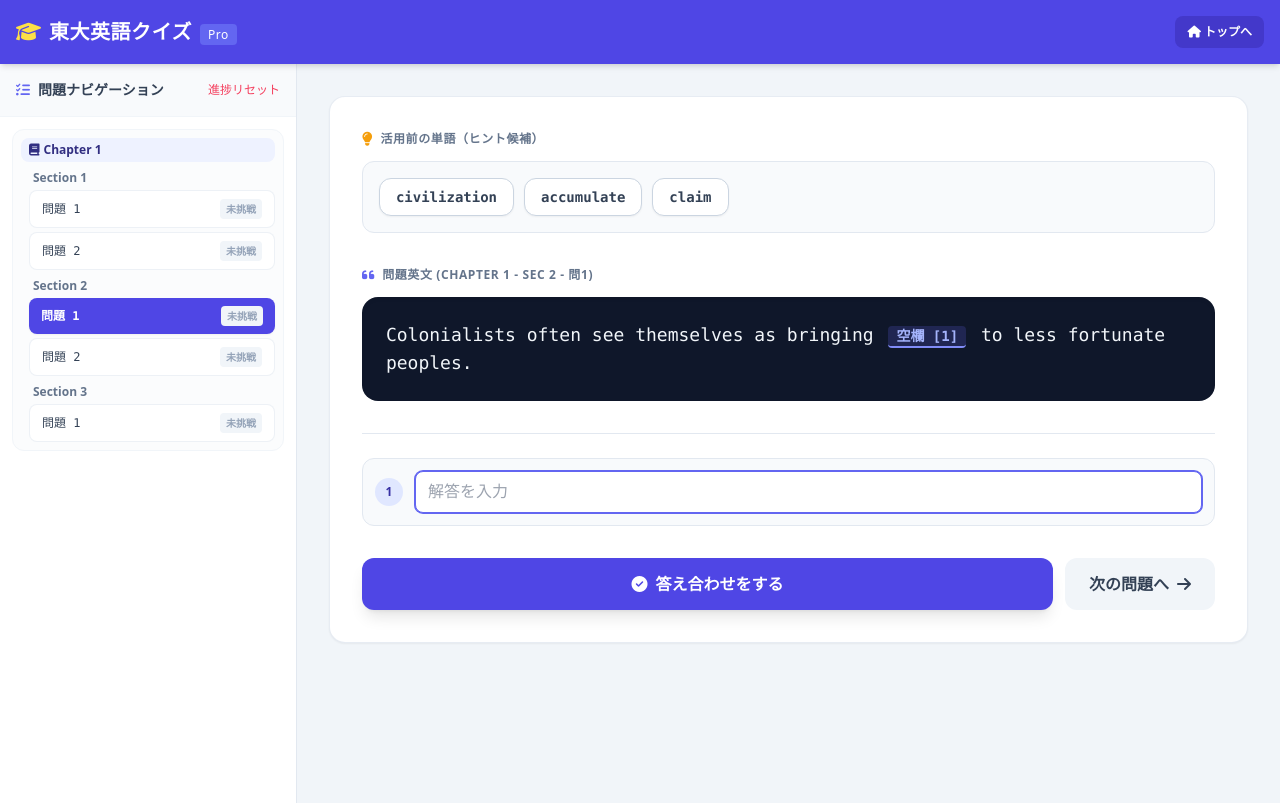
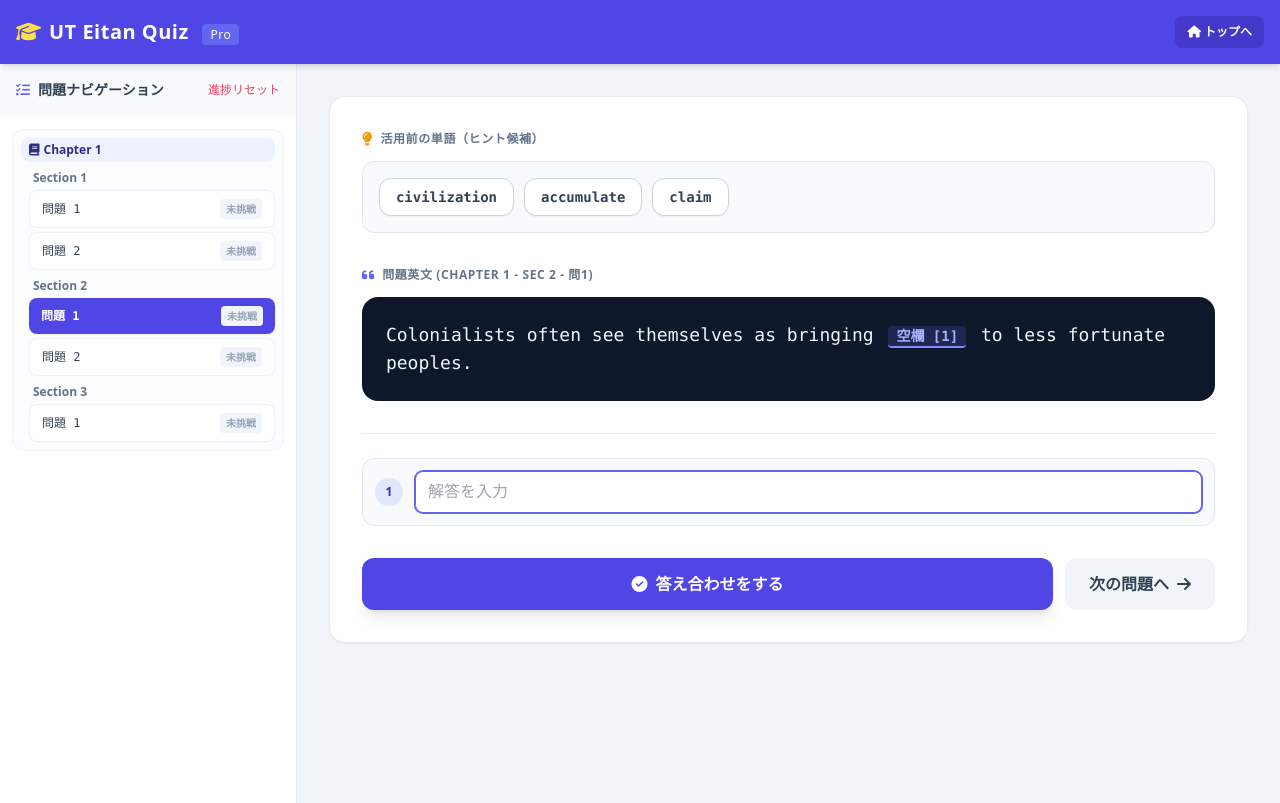
Before and after one commit to mizki15/legendary-pancake, a Flask app: page /ut-eitan-quiz/ in a window 1280 px wide. Run offline with Flask 3, Linux system fonts and the light colour scheme; some libraries are stand-ins or nearby versions.

Commit message:
Update quiz.html

```diff
--- a/templates/ut_eitan_quiz/quiz.html
+++ b/templates/ut_eitan_quiz/quiz.html
@@ -3,13 +3,12 @@
 <head>
     <meta charset="UTF-8">
     <meta name="viewport" content="width=device-width, initial-scale=1.0">
-    <title>東大英語クイズ - 進捗管理付き</title>
+    <title>UT Eitan Quiz - 進捗管理付き</title>
     <script src="https://cdn.tailwindcss.com"></script>
     <link rel="stylesheet" href="https://cdnjs.cloudflare.com/ajax/libs/font-awesome/6.4.0/css/all.min.css">
     <style>
         .word-badge { transition: all 0.2s ease; }
         .word-badge:hover { transform: translateY(-2px); }
-        /* サイドバー用のカスタムスクロールバー */
         .custom-scrollbar::-webkit-scrollbar { width: 5px; }
         .custom-scrollbar::-webkit-scrollbar-track { background: #f1f5f9; }
         .custom-scrollbar::-webkit-scrollbar-thumb { background: #cbd5e1; border-radius: 4px; }
@@ -21,7 +20,7 @@
         <div class="max-w-7xl mx-auto px-4 py-4 flex justify-between items-center">
             <h1 class="text-xl font-bold flex items-center gap-2">
                 <i class="fa-solid fa-graduation-cap text-yellow-300"></i>
-                <span class="tracking-wide">東大英語クイズ<span class="text-xs font-normal bg-indigo-500 px-2 py-0.5 rounded ml-2">Pro</span></span>
+                <span class="tracking-wide">UT Eitan Quiz <span class="text-xs font-normal bg-indigo-500 px-2 py-0.5 rounded ml-2">Pro</span></span>
             </h1>
             <a href="/" class="text-xs bg-indigo-700 hover:bg-indigo-800 text-white font-semibold px-3 py-2 rounded-lg transition">
                 <i class="fa-solid fa-house"></i> トップへ
@@ -132,13 +131,11 @@
         const targetsCount = {{ targets_count }};
         const currentIdx = {{ current_idx }};
         const totalQuestions = {{ total_questions }};
-
-        // ローカルストレージ用のキー名
         const STORAGE_KEY = 'ut_eitan_quiz_progress_2026';
 
         document.addEventListener('DOMContentLoaded', () => {
             renderSentenceAndInputs();
-            loadAndApplyProgress(); // サイドバーの正誤状態を復元
+            loadAndApplyProgress();
         });
 
         function renderSentenceAndInputs() {
@@ -162,13 +159,9 @@
             if(document.getElementById('answer-input-0')) document.getElementById('answer-input-0').focus();
         }
 
-        // --- 進捗管理のコアロジック ---
-
-        // ローカルストレージから進捗データを読み込んでサイドバーに反映する
         function loadAndApplyProgress() {
             const progress = JSON.parse(localStorage.getItem(STORAGE_KEY)) || {};
 
-            // 全てのサイドバーアイテムの状態を一括更新
             document.querySelectorAll('.sidebar-item').forEach(item => {
                 const idx = item.id.replace('sidebar-item-', '');
                 const badge = document.getElementById(`status-badge-${idx}`);
@@ -183,16 +176,13 @@
             });
         }
 
-        // 現在の問題の結果を保存する
         function saveProgress(status) {
             const progress = JSON.parse(localStorage.getItem(STORAGE_KEY)) || {};
-
-            // すでに「正解」している場合は、上書きせず「正解」を維持する（お好みで変更可）
             if (progress[currentIdx] !== 'correct' || status === 'correct') {
                 progress[currentIdx] = status;
                 localStorage.setItem(STORAGE_KEY, JSON.stringify(progress));
             }
-            loadAndApplyProgress(); // サイドバーの見た目を更新
+            loadAndApplyProgress();
         }
 
         function clearProgress() {
@@ -202,7 +192,6 @@
             }
         }
 
-        // 答え合わせ送信
         async function submitAnswer(event) {
             event.preventDefault();
             const answers = [];
@@ -218,7 +207,6 @@
                 });
                 const data = await response.json();
 
-                // データの正誤をローカルストレージに保存
                 if (data.is_all_correct) {
                     saveProgress('correct');
                 } else {
@@ -262,6 +250,31 @@
             if (nextIdx >= totalQuestions) nextIdx = 0;
             window.location.href = `/ut-eitan-quiz/?q=${nextIdx}`;
         }
+
+        function loadRandomQuestion() {
+            window.location.href = `/ut-eitan-quiz/`;
+        }
+
+        // 追加：未クリア問題からランダム選出
+        function loadRandomUnsolvedQuestion() {
+            const progress = JSON.parse(localStorage.getItem(STORAGE_KEY)) || {};
+            const unsolvedIndices = [];
+
+            for (let i = 0; i < totalQuestions; i++) {
+                if (progress[i] !== 'correct') {
+                    unsolvedIndices.push(i);
+                }
+            }
+
+            if (unsolvedIndices.length === 0) {
+                alert('素晴らしい！すべての問題をクリアしました！🎉\n全問題の中からランダムに出題します。');
+                loadRandomQuestion();
+                return;
+            }
+
+            const randomIndex = unsolvedIndices[Math.floor(Math.random() * unsolvedIndices.length)];
+            window.location.href = `/ut-eitan-quiz/?q=${randomIndex}`;
+        }
     </script>
 </body>
 </html>
```
